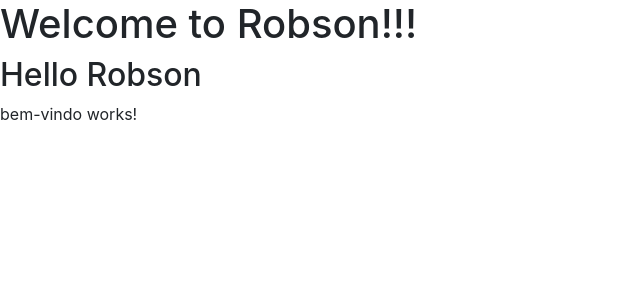
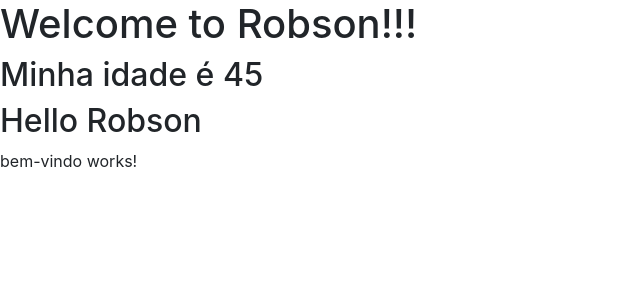
Before and after one commit to robmartinhao/algaworks-fsa-fundamentos-angular, an Angular app: page / in a window 1280 px wide. Shown: the top 300 px of the page, without its empty margins (0-640 px from the left). Built offline with nearby package versions, Linux system fonts and the light colour scheme.

Commit message:
9.6. Usando interpolação

```diff
--- a/angular.json
+++ b/angular.json
@@ -25,7 +25,7 @@
             ],
             "styles": [
               "src/styles.css",
-              "/node_modules/bootstrap/dist/css/bootstrap.css"
+              "node_modules/bootstrap/dist/css/bootstrap.css"
             ],
             "scripts": []
           },
--- a/src/app/app.component.html
+++ b/src/app/app.component.html
@@ -1,6 +1,8 @@
 <h1>
-  Welcome to {{title}}!!!
+  Welcome to {{nome}}!!!
 </h1>
+
+<h2>Minha idade é {{10 + getIdade()}}</h2>
 
 <hello></hello>
 
--- a/src/app/app.component.ts
+++ b/src/app/app.component.ts
@@ -6,5 +6,11 @@ import { Component } from '@angular/core';
   styleUrls: ['./app.component.css']
 })
 export class AppComponent {
-  title = 'Robson';
+  nome = 'Robson';
+  idade = 35;
+
+
+  getIdade() {
+    return this.idade;
+  }
 }
```
